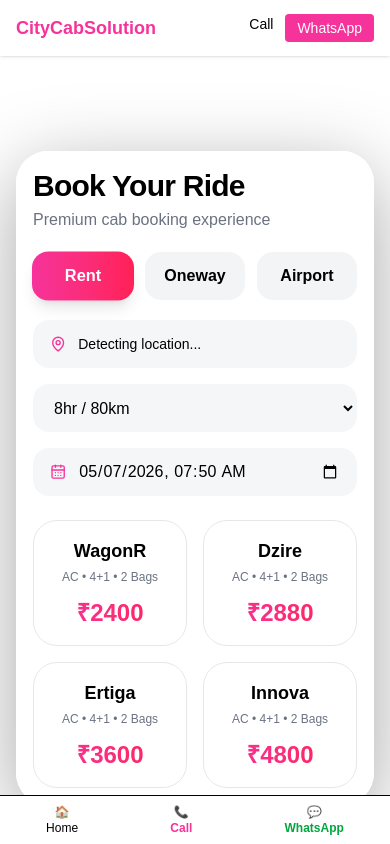
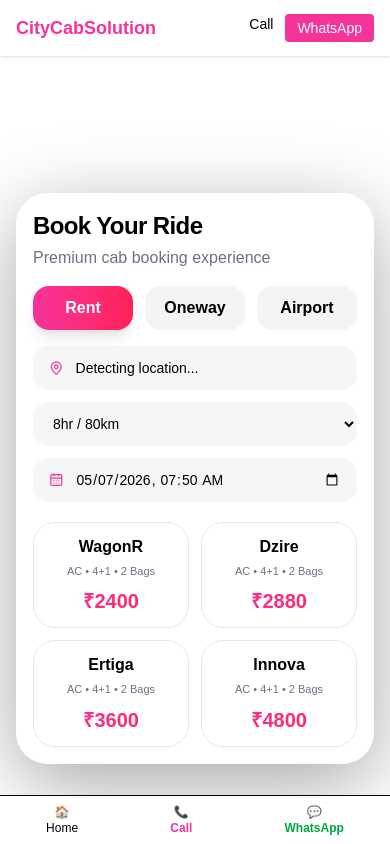
Before and after one commit to citycarsolution/city-cab, a Next.js app: page / in a window 390 px wide. Built offline with nearby package versions, Linux system fonts and the light colour scheme; no server answers.

Commit message:
feat: redesign premium cab booking hero section with advanced responsive UI

```diff
--- a/app/components/Hero.tsx
+++ b/app/components/Hero.tsx
@@ -12,7 +12,7 @@ import {
 import { calculateFare } from "../utils/calculateFare";
 
 // =======================
-// MAP IMPORT
+// MAP
 // =======================
 const MapView = dynamic(
   () => import("./MapView"),
@@ -44,6 +44,9 @@ export default function Hero() {
 
   const [drop, setDrop] =
     useState("");
+
+  const [suggestions, setSuggestions] =
+    useState<any[]>([]);
 
   const [fromCoords, setFromCoords] =
     useState<any>(null);
@@ -78,7 +81,7 @@ export default function Hero() {
   ];
 
   // =======================
-  // GET CURRENT LOCATION
+  // LOCATION
   // =======================
   useEffect(() => {
 
@@ -116,7 +119,7 @@ export default function Hero() {
       }
     );
 
-    // default date
+    // default time
     const now = new Date();
 
     now.setHours(
@@ -130,7 +133,7 @@ export default function Hero() {
   }, []);
 
   // =======================
-  // ROUTE FUNCTION
+  // ROUTE
   // =======================
   const getRoute = async (
     from: any,
@@ -206,7 +209,7 @@ export default function Hero() {
   }, [mode, fromCoords]);
 
   // =======================
-  // SEARCH LOCATION
+  // SEARCH CITY
   // =======================
   const searchLocation = async (
     value: string
@@ -214,10 +217,11 @@ export default function Hero() {
 
     setDrop(value);
 
-    // reset
     if (
-      value.trim().length < 3
+      value.trim().length < 2
     ) {
+
+      setSuggestions([]);
 
       setDistance(0);
 
@@ -228,36 +232,16 @@ export default function Hero() {
 
     try {
 
-      // search city
       const res = await fetch(
         `https://nominatim.openstreetmap.org/search?format=json&q=${encodeURIComponent(
           value
-        )}&countrycodes=in&limit=1`
+        )}&countrycodes=in&limit=5`
       );
 
       const data =
         await res.json();
 
-      if (!data.length) return;
-
-      const destination = {
-
-        lat: Number(
-          data[0].lat
-        ),
-
-        lon: Number(
-          data[0].lon
-        ),
-      };
-
-      setToCoords(destination);
-
-      // get route
-      getRoute(
-        fromCoords,
-        destination
-      );
+      setSuggestions(data);
 
     } catch (err) {
 
@@ -398,7 +382,7 @@ export default function Hero() {
             <div
               className="
                 flex
-                gap-10
+                gap-8
                 mt-10
               "
             >
@@ -476,12 +460,12 @@ export default function Hero() {
             >
 
               {/* heading */}
-              <div className="mb-5">
+              <div className="mb-4">
 
                 <h2
                   className="
-                    text-3xl
-                    md:text-4xl
+                    text-2xl
+                    md:text-3xl
                     font-black
                     tracking-tight
                     mb-1
@@ -504,7 +488,7 @@ export default function Hero() {
                   grid
                   grid-cols-3
                   gap-3
-                  mb-5
+                  mb-4
                 "
               >
 
@@ -524,6 +508,10 @@ export default function Hero() {
 
                       setDrop("");
 
+                      setSuggestions(
+                        []
+                      );
+
                       setToCoords(
                         null
                       );
@@ -537,7 +525,7 @@ export default function Hero() {
                       );
                     }}
                     className={`
-                      h-12
+                      h-11
                       rounded-2xl
                       font-semibold
                       capitalize
@@ -546,7 +534,7 @@ export default function Hero() {
 
                       ${
                         mode === m
-                          ? "bg-gradient-to-r from-pink-500 to-rose-500 text-white shadow-lg scale-[1.02]"
+                          ? "bg-gradient-to-r from-pink-500 to-rose-500 text-white shadow-lg"
                           : "bg-gray-100 hover:bg-gray-200"
                       }
                     `}
@@ -559,7 +547,7 @@ export default function Hero() {
               {/* ===================
                   FORM
               =================== */}
-              <div className="space-y-4">
+              <div className="space-y-3">
 
                 {/* pickup */}
                 <div
@@ -567,20 +555,15 @@ export default function Hero() {
                     flex
                     items-center
                     gap-3
-                    h-12
+                    h-11
                     px-4
                     rounded-2xl
                     bg-gray-100/80
-                    border
-                    border-transparent
-                    focus-within:border-pink-500
-                    focus-within:bg-white
-                    transition-all
                   "
                 >
 
                   <MapPin
-                    size={18}
+                    size={16}
                     className="text-pink-500"
                   />
 
@@ -596,7 +579,7 @@ export default function Hero() {
                   />
                 </div>
 
-                {/* rent package */}
+                {/* RENT PACKAGE */}
                 {mode === "rent" ? (
 
                   <select
@@ -609,16 +592,12 @@ export default function Hero() {
                     }
                     className="
                       w-full
-                      h-12
+                      h-11
                       px-4
                       rounded-2xl
                       bg-gray-100/80
-                      border
-                      border-transparent
                       outline-none
-                      transition-all
-                      focus:border-pink-500
-                      focus:bg-white
+                      text-sm
                     "
                   >
 
@@ -634,12 +613,15 @@ export default function Hero() {
 
                 ) : (
 
+                  <div className="relative">
+
+                    {/* input */}
                     <div
                       className="
                         flex
                         items-center
                         gap-3
-                      h-12
+                        h-11
                         px-4
                         rounded-2xl
                         bg-gray-100/80
@@ -652,7 +634,7 @@ export default function Hero() {
                     >
 
                       <MapPin
-                      size={18}
+                        size={16}
                         className="text-pink-500"
                       />
 
@@ -660,7 +642,8 @@ export default function Hero() {
                         value={drop}
                         onChange={(e) =>
                           searchLocation(
-                          e.target.value
+                            e.target
+                              .value
                           )
                         }
                         placeholder={
@@ -677,25 +660,104 @@ export default function Hero() {
                         "
                       />
                     </div>
+
+                    {/* suggestions */}
+                    {suggestions.length >
+                      0 && (
+
+                      <div
+                        className="
+                          absolute
+                          top-full
+                          left-0
+                          right-0
+                          bg-white
+                          border
+                          rounded-2xl
+                          shadow-2xl
+                          mt-2
+                          overflow-hidden
+                          z-50
+                          max-h-60
+                          overflow-y-auto
+                        "
+                      >
+
+                        {suggestions.map(
+                          (
+                            item: any,
+                            index
+                          ) => (
+
+                            <button
+                              key={index}
+                              onClick={() => {
+
+                                setDrop(
+                                  item.display_name
+                                );
+
+                                setSuggestions(
+                                  []
+                                );
+
+                                const destination =
+                                  {
+
+                                    lat: Number(
+                                      item.lat
+                                    ),
+
+                                    lon: Number(
+                                      item.lon
+                                    ),
+                                  };
+
+                                setToCoords(
+                                  destination
+                                );
+
+                                getRoute(
+                                  fromCoords,
+                                  destination
+                                );
+                              }}
+                              className="
+                                w-full
+                                text-left
+                                px-4
+                                py-3
+                                hover:bg-pink-50
+                                border-b
+                                text-sm
+                              "
+                            >
+                              {
+                                item.display_name
+                              }
+                            </button>
+                          )
+                        )}
+                      </div>
+                    )}
+                  </div>
                 )}
 
-                {/* date */}
+                {/* DATE */}
                 <div
                   className="
                     flex
                     items-center
                     gap-3
-                    h-12
+                    h-11
                     px-4
                     rounded-2xl
                     bg-gray-100/80
-                    border
-                    border-transparent
                   "
                 >
 
                   <CalendarDays
-                    size={18}
+                    size={16}
                     className="text-pink-500"
                   />
 
@@ -711,6 +773,7 @@ export default function Hero() {
                       bg-transparent
                       w-full
                       outline-none
+                      text-sm
                     "
                   />
                 </div>
@@ -730,7 +793,7 @@ export default function Hero() {
                     gap-2
                     bg-pink-50
                     text-pink-600
-                    px-4
+                    px-3
                     py-2
                     rounded-full
                     text-sm
@@ -750,8 +813,8 @@ export default function Hero() {
                   grid
                   grid-cols-2
                   md:grid-cols-4
-                  gap-4
-                  mt-6
+                  gap-3
+                  mt-5
                 "
               >
 
@@ -775,23 +838,22 @@ export default function Hero() {
                         )
                       }
                       className={`
-                        rounded-[24px]
+                        rounded-[22px]
                         border
                         border-gray-200
                         bg-white
-                        p-4
+                        p-3
                         text-center
                         cursor-pointer
                         transition-all
                         duration-300
-                        hover:shadow-2xl
-                        hover:-translate-y-1
+                        hover:shadow-xl
                         hover:border-pink-300
 
                         ${
                           selectedCar ===
                           car
-                            ? "border-pink-500 bg-gradient-to-br from-pink-50 to-rose-50 shadow-xl scale-[1.02]"
+                            ? "border-pink-500 bg-gradient-to-br from-pink-50 to-rose-50 shadow-xl"
                             : ""
                         }
                       `}
@@ -800,7 +862,7 @@ export default function Hero() {
                       <h3
                         className="
                           font-bold
-                          text-lg
+                          text-base
                         "
                       >
                         {car}
@@ -808,7 +870,7 @@ export default function Hero() {
 
                       <p
                         className="
-                          text-xs
+                          text-[11px]
                           text-gray-500
                           mt-1
                         "
@@ -823,9 +885,9 @@ export default function Hero() {
                           bg-gradient-to-r
                           from-pink-500
                           to-rose-500
-                          text-2xl
+                          text-xl
                           font-black
-                          mt-3
+                          mt-2
                         "
                       >
                         ₹{price}
@@ -837,7 +899,7 @@ export default function Hero() {
               </div>
 
               {/* ===================
-                  BOOK BUTTON
+                  BUTTON
               =================== */}
               {selectedCar && (
 
@@ -858,8 +920,8 @@ export default function Hero() {
                   }}
                   className="
                     w-full
-                    h-12
-                    mt-6
+                    h-11
+                    mt-5
                     rounded-2xl
                     font-bold
                     text-white
@@ -867,9 +929,7 @@ export default function Hero() {
                     from-pink-500
                     to-rose-500
                     hover:scale-[1.01]
-                    hover:shadow-2xl
                     transition-all
-                    duration-300
                   "
                 >
                   Book {selectedCar}
```
Lines whose indentation alone changed are shown as unchanged.
